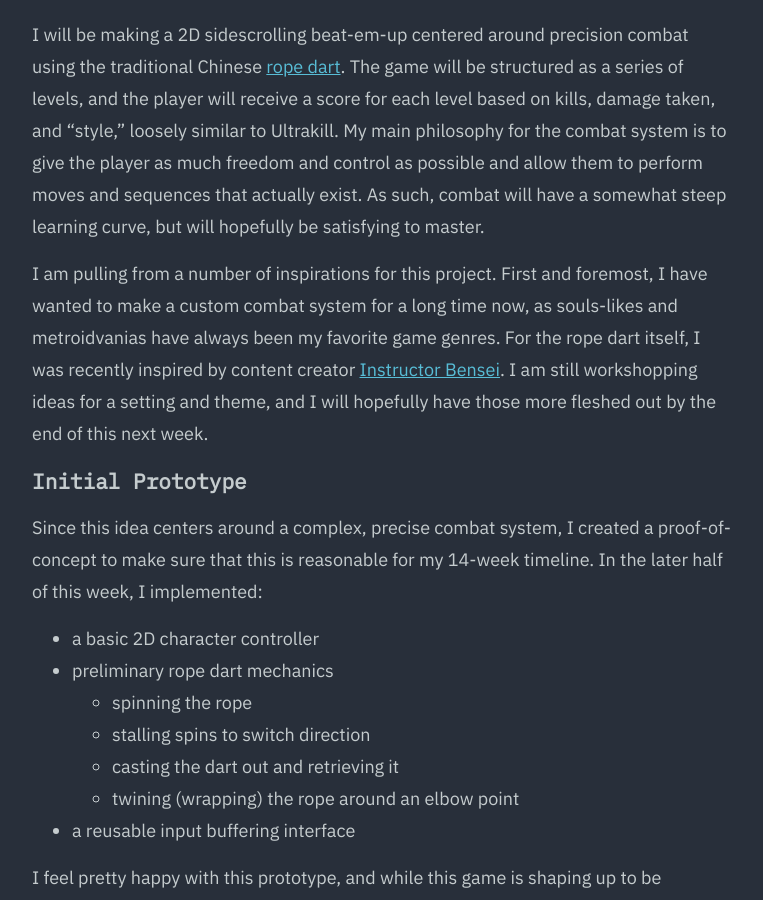
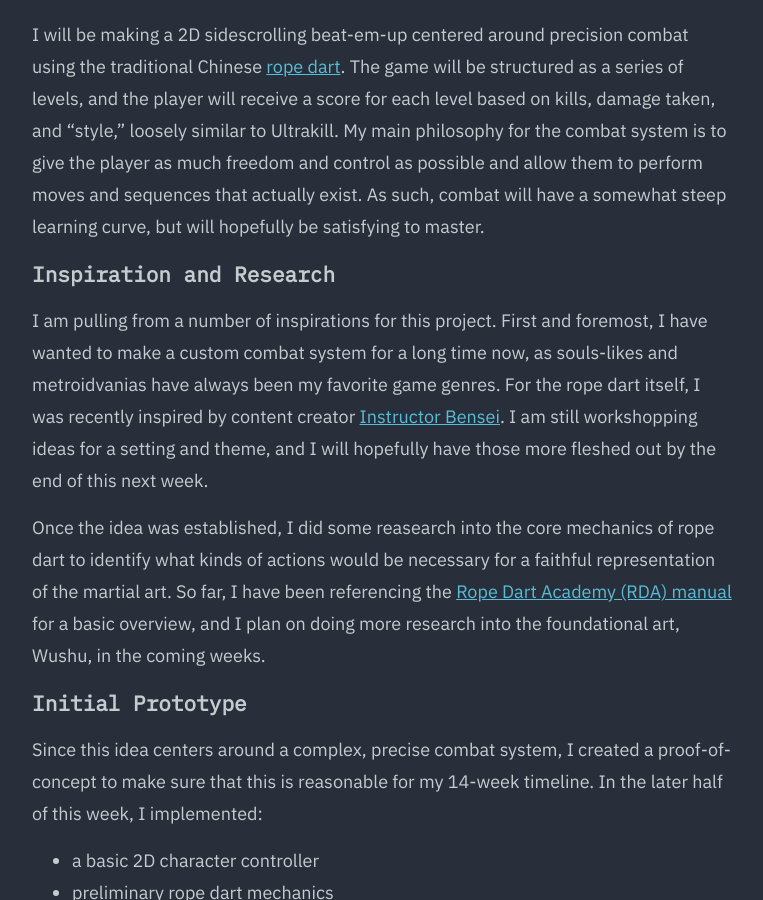
Before and after one commit to ncscott95/ncscott.dev, a Jekyll site: the page built from _posts/summer-2026/2026-06-23-su26-week1.md, in a window 1280 px wide and 900 px high, scrolled down 390 px. Shown: the whole window, without its empty margins (258-1021 px from the left). Built offline with Jekyll 4.4.1, drawn with Linux system fonts in a browser that asks for light colours; nearby versions of some CDN libraries; library files that are not in the unit come from our copies.

Commit message:
Edits: 2026-06-23 add research details

```diff
--- a/_posts/summer-2026/2026-06-23-su26-week1.md
+++ b/_posts/summer-2026/2026-06-23-su26-week1.md
@@ -13,7 +13,12 @@ This week, I spent most of my time ideating and creating an initial prototype, a
 
 I will be making a 2D sidescrolling beat-em-up centered around precision combat using the traditional Chinese [rope dart](https://en.wikipedia.org/wiki/Rope_dart){:target="_blank"}. The game will be structured as a series of levels, and the player will receive a score for each level based on kills, damage taken, and "style," loosely similar to Ultrakill. My main philosophy for the combat system is to give the player as much freedom and control as possible and allow them to perform moves and sequences that actually exist. As such, combat will have a somewhat steep learning curve, but will hopefully be satisfying to master.
 
+
+### Inspiration and Research
+
 I am pulling from a number of inspirations for this project. First and foremost, I have wanted to make a custom combat system for a long time now, as souls-likes and metroidvanias have always been my favorite game genres. For the rope dart itself, I was recently inspired by content creator [Instructor Bensei](https://www.youtube.com/@instructor_bensei){:target="_blank"}. I am still workshopping ideas for a setting and theme, and I will hopefully have those more fleshed out by the end of this next week.
+
+Once the idea was established, I did some reasearch into the core mechanics of rope dart to identify what kinds of actions would be necessary for a faithful representation of the martial art. So far, I have been referencing the [Rope Dart Academy (RDA) manual](https://ropedarts.com/wp-content/uploads/2020/07/RDA-Manual-2017.pdf){:target="_blank"} for a basic overview, and I plan on doing more research into the foundational art, Wushu, in the coming weeks.
 
 
 ### Initial Prototype
```
